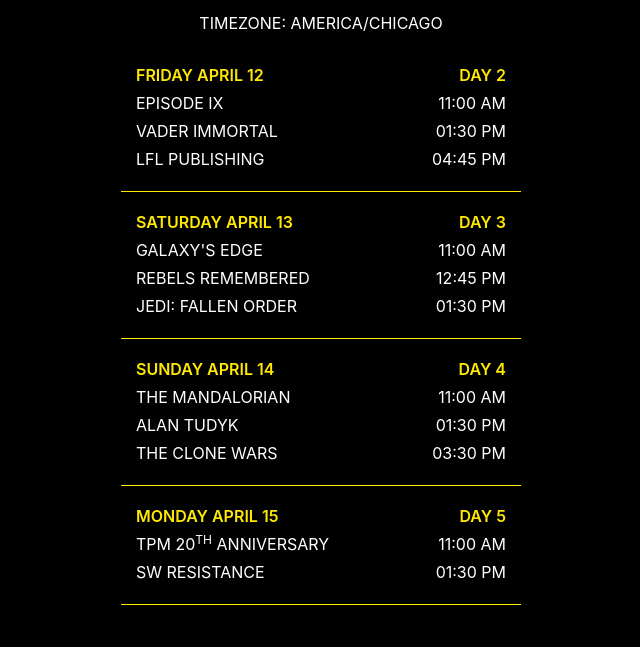
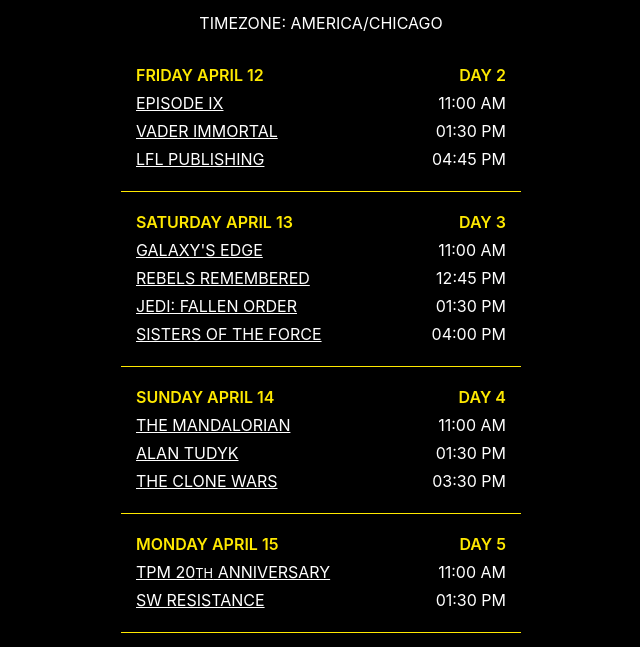
Before and after one commit to JamieSteveLee/star-wars-celebration, a website: page index.html in a window 1280 px wide. Shown: the part 327-974 px from the top of the page, without its empty margins (319-959 px from the left). Drawn offline with nearby package versions, Linux system fonts and the light colour scheme; files that its build step writes are made by us from their sources.

Commit message:
Add links, and update npm packages

```diff
--- a/index.html
+++ b/index.html
@@ -38,15 +38,20 @@
 					<div class="col-4">Day 2</div>
 				</div>
 				<div class="row">
-					<div class="col-8">Episode IX</div>
+					<div class="col-8">
+						<a href="https://www.youtube.com/watch?v=RnhiLZOprZE" target="_blank">Episode IX</a>
+					</div>
 					<div class="col-4">{{getTime([2019, 4, 12, 16, 0, 0], "America/Chicago")}}</div>
 				</div>
 				<div class="row">
-					<div class="col-8">Vader Immortal</div>
+					<div class="col-8">
+						<a href="https://www.youtube.com/watch?v=bP9lB8BMSzo" target="_blank">Vader Immortal</a>
+					</div>
 					<div class="col-4">{{getTime([2019, 4, 12, 18, 30, 0], "America/Chicago")}}</div>
 				</div>
 				<div class="row">
-					<div class="col-8">LFL Publishing</div>
+					<div class="col-8">
+						<a href="https://www.youtube.com/watch?v=PmeurqMxtHk" target="_blank">LFL Publishing</a></div>
 					<div class="col-4">{{getTime([2019, 4, 12, 21, 45, 0], "America/Chicago")}}</div>
 				</div>
 			</div>
@@ -58,16 +63,28 @@
 					<div class="col-4">Day 3</div>
 				</div>
 				<div class="row">
-					<div class="col-8">Galaxy's Edge</div>
+					<div class="col-8">
+						<a href="https://www.youtube.com/watch?v=lMwhJiK-XbA" target="_blank">Galaxy's Edge</a>
+					</div>
 					<div class="col-4">{{getTime([2019, 4, 13, 16, 0, 0], "America/Chicago")}}</div>
 				</div>
 				<div class="row">
-					<div class="col-8">Rebels Remembered</div>
+					<div class="col-8">
+						<a href="https://www.youtube.com/watch?v=RqyKaWM0Jf0" target="_blank">Rebels Remembered</a>
+					</div>
 					<div class="col-4">{{getTime([2019, 4, 13, 17, 45, 0], "America/Chicago")}}</div>
 				</div>
 				<div class="row">
-					<div class="col-8">Jedi: Fallen Order</div>
+					<div class="col-8">
+						<a href="https://www.youtube.com/watch?v=XNa5FwnCfXE" target="_blank">Jedi: Fallen Order</a>
+					</div>
 					<div class="col-4">{{getTime([2019, 4, 13, 18, 30, 0], "America/Chicago")}}</div>
+				</div>
+				<div class="row">
+					<div class="col-8">
+						<a href="https://www.youtube.com/watch?v=MfzrCUOx91U" target="_blank">Sisters of The Force</a>
+					</div>
+					<div class="col-4">{{getTime([2019, 4, 13, 21, 0, 0], "America/Chicago")}}</div>
 				</div>
 			</div>
 
@@ -78,15 +95,21 @@
 					<div class="col-4">Day 4</div>
 				</div>
 				<div class="row">
-					<div class="col-8">The Mandalorian</div>
+					<div class="col-8">
+						<a href="https://www.youtube.com/watch?v=GrlTosbjylA" target="_blank">The Mandalorian</a>
+					</div>
 					<div class="col-4">{{getTime([2019, 4, 14, 16, 0, 0], "America/Chicago")}}</div>
 				</div>
 				<div class="row">
-					<div class="col-8">Alan Tudyk</div>
+					<div class="col-8">
+						<a href="https://www.youtube.com/watch?v=rscLMX2axdk" target="_blank">Alan Tudyk</a>
+					</div>
 					<div class="col-4">{{getTime([2019, 4, 14, 18, 30, 0], "America/Chicago")}}</div>
 				</div>
 				<div class="row">
-					<div class="col-8">The Clone Wars</div>
+					<div class="col-8">
+						<a href="https://www.youtube.com/watch?v=I0XlB2EJZuA" target="_blank">The Clone Wars</a>
+					</div>
 					<div class="col-4">{{getTime([2019, 4, 14, 20, 30, 0], "America/Chicago")}}</div>
 				</div>
 			</div>
@@ -98,11 +121,15 @@
 					<div class="col-4">Day 5</div>
 				</div>
 				<div class="row">
-					<div class="col-8">TPM 20<sup>th</sup> Anniversary</div>
+					<div class="col-8">
+						<a href="https://www.youtube.com/watch?v=bhBGb8J9vsI" target="_blank">TPM 20<small>th</small> Anniversary</a>
+					</div>
 					<div class="col-4">{{getTime([2019, 4, 15, 16, 0, 0], "America/Chicago")}}</div>
 				</div>
 				<div class="row">
-					<div class="col-8">SW Resistance</div>
+					<div class="col-8">
+						<a href="https://www.youtube.com/watch?v=2X-ERLWaFWI" target="_blank">SW Resistance</a>
+					</div>
 					<div class="col-4">{{getTime([2019, 4, 15, 18, 30, 0], "America/Chicago")}}</div>
 				</div>
 			</div>
--- a/scss/style.scss
+++ b/scss/style.scss
@@ -13,6 +13,17 @@
 }
 
 $sw-yellow: #ffe900;
+
+a {
+	color: #fff;
+	text-decoration: underline;
+
+	&:hover,
+	&:focus {
+		color: $sw-yellow;
+		opacity: .5;
+	}
+}
 
 h1 {
 	font-size: 30px;
```
Also changed, not shown: gulpfile.js (+9 -9 lines), 1 other file.
